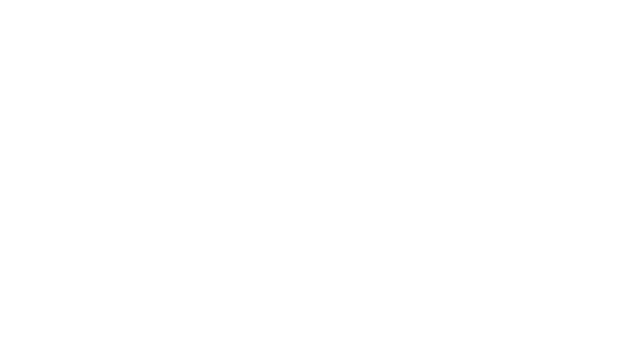
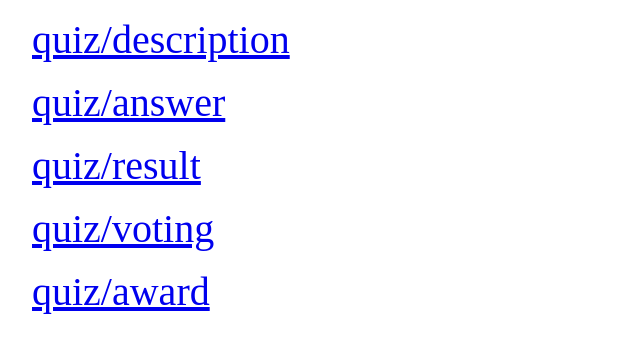
Before and after one commit to NIT-Anan-Procon/procon32_Lets_AIdea_react, a React (Vite) app: page / in a window 1280 px wide. Shown: the top 352 px of the page, without its empty margins (0-640 px from the left). Built offline with nearby package versions, Linux system fonts and the light colour scheme.

Commit message:
仮でデフォルトページから簡単に各ページに飛べるよう追加 #29

```diff
--- a/src/App.jsx
+++ b/src/App.jsx
@@ -1,5 +1,6 @@
 import React from "react";
 import { BrowserRouter, Route } from "react-router-dom";
+import Test from "./Test"; // TODO: 完成後消去
 import Description from "./quiz/Description";
 import Answer from "./quiz/Answer";
 import Result from "./quiz/Result";
@@ -9,6 +10,7 @@ import Award from "./quiz/Award";
 export default function App() {
   return (
     <BrowserRouter>
+      <Route path="/" exact component={Test} /> {/* TODO: 完成後消去 */}
       <Route path="/description" exact component={Description} />
       <Route path="/answer" exact component={Answer} />
       <Route path="/result" exact component={Result} />
--- /dev/null
+++ b/src/Test.jsx
@@ -0,0 +1,24 @@
+import React from "react";
+import { Link } from "react-router-dom";
+
+export default function Test() {
+  return (
+    <>
+      <Link to="/description">
+        <p>quiz/description</p>
+      </Link>
+      <Link to="/answer">
+        <p>quiz/answer</p>
+      </Link>
+      <Link to="/result">
+        <p>quiz/result</p>
+      </Link>
+      <Link to="/voting">
+        <p>quiz/voting</p>
+      </Link>
+      <Link to="/award">
+        <p>quiz/award</p>
+      </Link>
+    </>
+  );
+}
```
